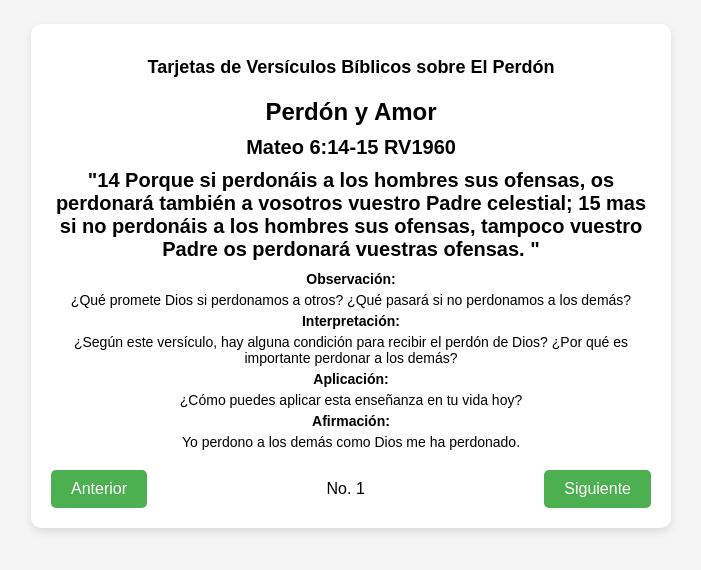
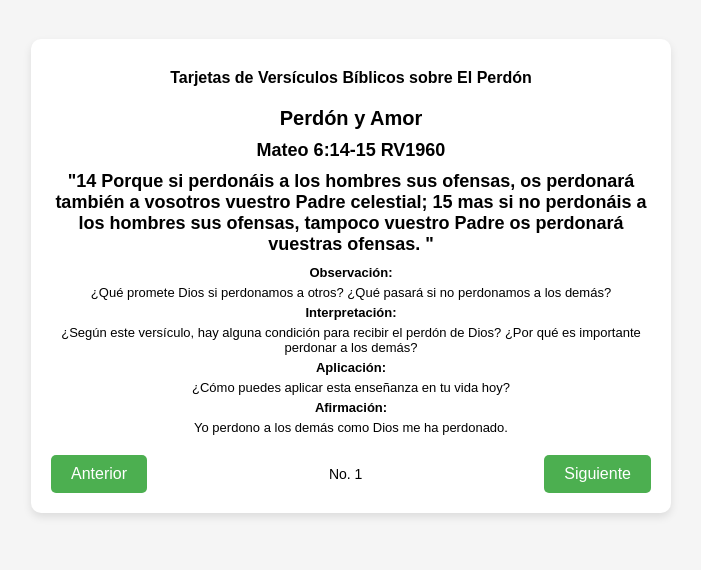
Before and after one commit to CDMProyectos/memoriza-la-biblia, a plain HTML site: page index.html in a window 1280 px wide. Shown: the part 124-694 px from the top of the page, without its empty margins (289-990 px from the left). Drawn offline with Linux system fonts and the light colour scheme.

Commit message:
Update index.html

```diff
--- a/index.html
+++ b/index.html
@@ -31,7 +31,7 @@
         }
 
         h1 {
-            font-size: 18px;
+            font-size: 16px;
             margin-bottom: 20px;
         }
 
@@ -40,32 +40,32 @@
         }
 
         h2 {
-            font-size: 24px;
+            font-size: 20px;
             margin-bottom: 10px;
             font-weight: bold;
         }
 
         .verse-text {
-            font-size: 20px;
+            font-size: 18px;
             font-weight: bold;
             margin: 10px 0;
         }
 
         .citation {
-            font-size: 20px;
+            font-size: 18px;
             font-weight: bold;
             margin: 10px 0;
             text-align: center;
         }
 
         .label {
-            font-size: 14px;
+            font-size: 13px;
             font-weight: bold;
             margin: 5px 0;
         }
 
         .text {
-            font-size: 14px;
+            font-size: 13px;
             margin: 5px 0;
         }
 
@@ -76,7 +76,7 @@
         }
 
         .card-number {
-            font-size: 16px;
+            font-size: 14px;
         }
 
         button {
```
